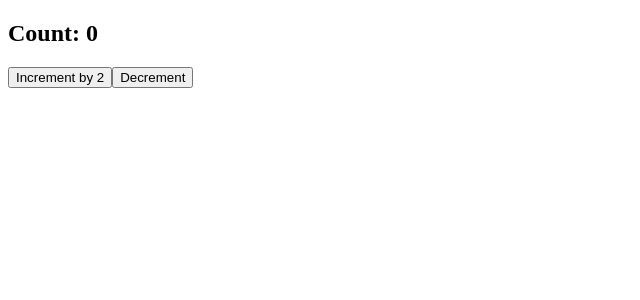
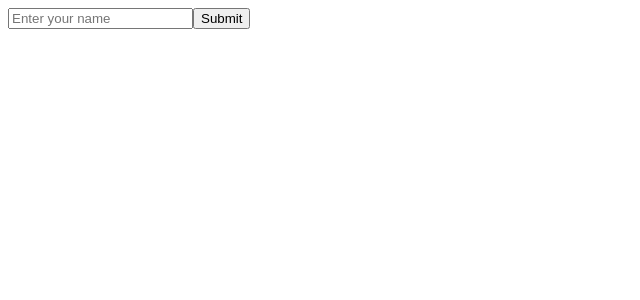
Before and after one commit to piyushnanwani/react-state, a React (Vite) app: page / in a window 1280 px wide. Shown: the top 300 px of the page, without its empty margins (0-640 px from the left). Built offline with nearby package versions, Linux system fonts and the light colour scheme.

Commit message:
synthetic event

```diff
--- /dev/null
+++ b/src/Form.tsx
@@ -0,0 +1,27 @@
+import React, {useState} from 'react';
+
+const FormComponent: React.FC = () => {
+  const [name, setName] = useState<string>('');
+
+  function handleSubmit (event: React.FormEvent<HTMLFormElement>) {
+    event.preventDefault();
+    alert("Hello, " + name + "!");
+
+  }
+  function handleChange (event: React.ChangeEvent<HTMLFormElement>) {
+    setName(event.target.value);
+  }
+  return (
+    <form onSubmit={handleSubmit} >
+      <input
+        value={name}
+        type="text"
+        onChange={handleChange}
+        placeholder= "Enter your name"
+       />
+       <button type="submit">Submit</button>
+      </form>
+  )
+}
+
+export default FormComponent;
--- a/src/main.tsx
+++ b/src/main.tsx
@@ -1,10 +1,12 @@
 import { StrictMode } from 'react'
 import { createRoot } from 'react-dom/client'
 // import './index.css'
-import App from './App.tsx'
+// import App from './App.tsx'
+import FormComponent from "./Form.tsx"
 
-createRoot(document.getElementById('root')!).render(
+createRoot(document.getElementById("root")!).render(
   <StrictMode>
-    <App />
-  </StrictMode>,
-)
+    {/* <App /> */}
+    <FormComponent />
+  </StrictMode>
+);
```
